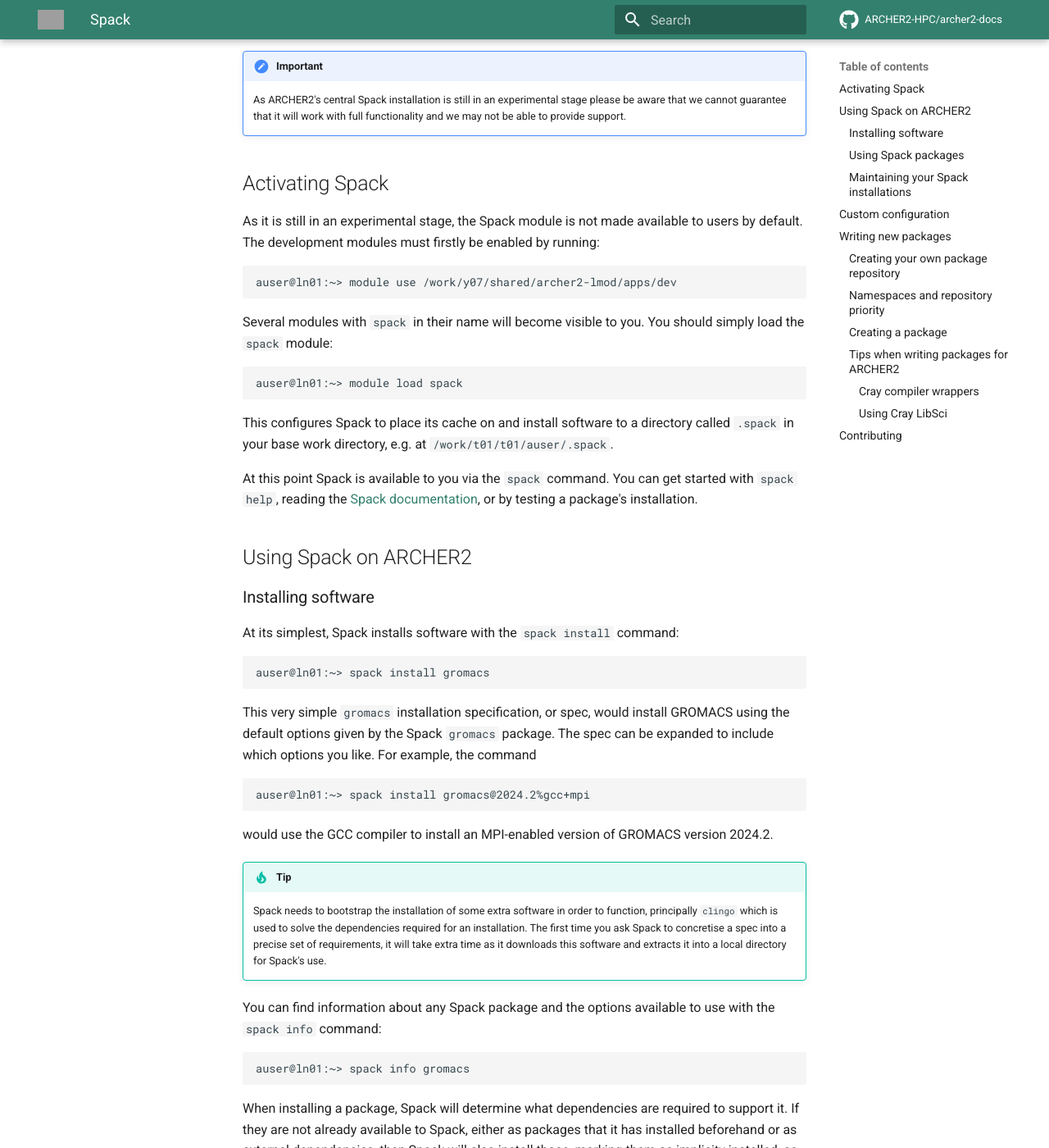
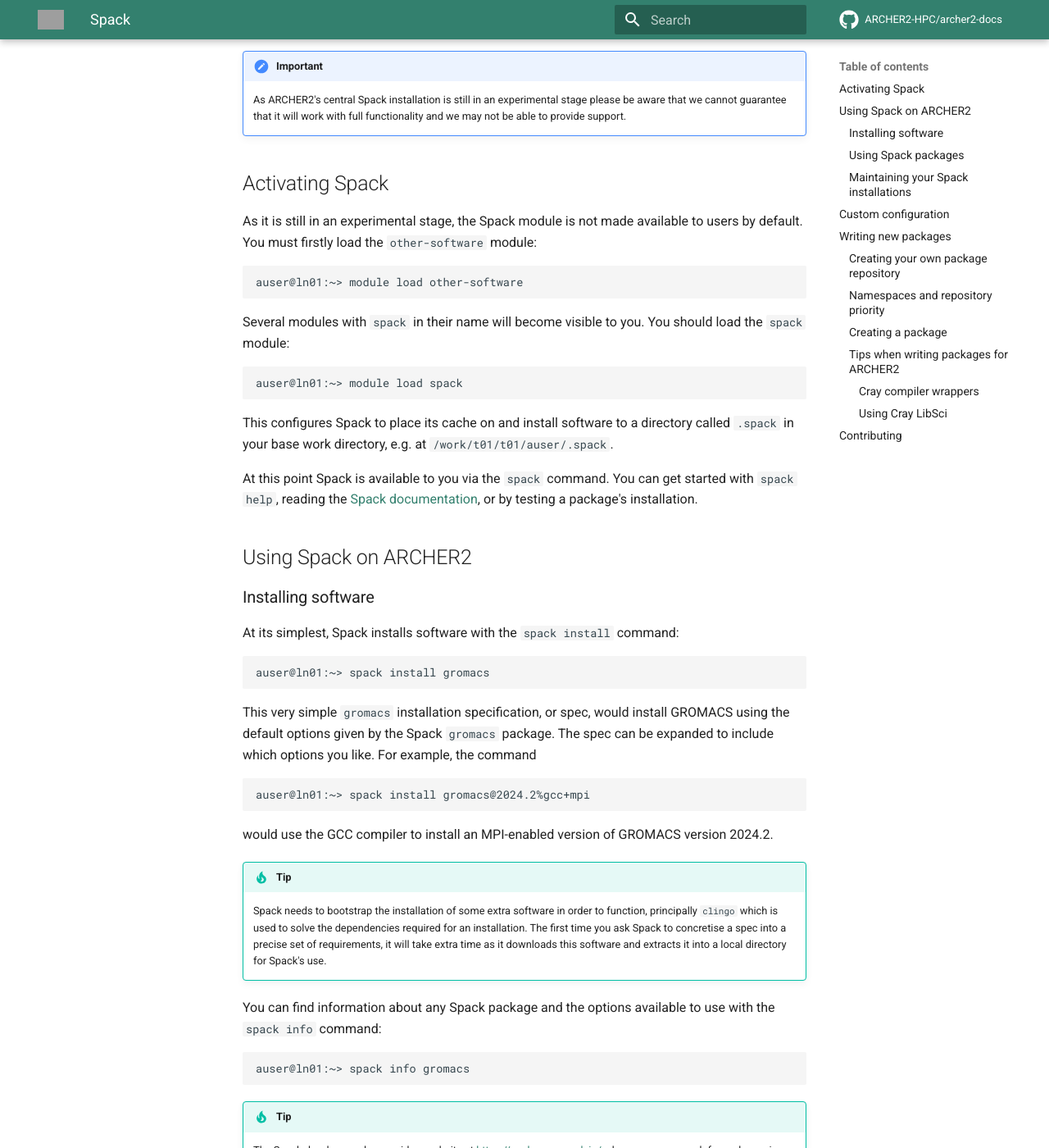
Before and after one commit to ARCHER2-HPC/archer2-docs, an MkDocs documentation site: the page built from docs/data-tools/spack.md, in a window 1280 px wide and 1400 px high, scrolled down 509 px. Shown: the whole window at 82% size. Built offline with MkDocs 1.6.1 and Material for MkDocs 9.7.7, drawn with Linux system fonts in a browser that asks for light colours; comment, search, counter and statistics services are not loaded; some of the changed text lies outside the part shown; grey boxes are pictures that could not be loaded.

Commit message:
Change module load to use other-software and add callout for the Spack packages website.

```diff
--- a/docs/data-tools/spack.md
+++ b/docs/data-tools/spack.md
@@ -25,12 +25,12 @@
 ## Activating Spack
 
 As it is still in an experimental stage, the Spack module is not made available
-to users by default. The development modules must firstly be enabled by running:
+to users by default. You must firstly load the `other-software` module:
 
-    auser@ln01:~> module use /work/y07/shared/archer2-lmod/apps/dev
+    auser@ln01:~> module load other-software
 
 Several modules with `spack` in their name will become visible to you. You
-should simply load the `spack` module:
+should load the `spack` module:
 
     auser@ln01:~> module load spack
 
@@ -72,6 +72,12 @@
 available to use with the `spack info` command:
 
     auser@ln01:~> spack info gromacs
+
+!!! tip
+    The Spack developers also provide a website at
+    [https://packages.spack.io/](https://packages.spack.io/) where you can
+    search for and examine packages, including all information on options,
+    versions and dependencies.
 
 When installing a package, Spack will determine what dependencies are required
 to support it. If they are not already available to Spack, either as packages
```
